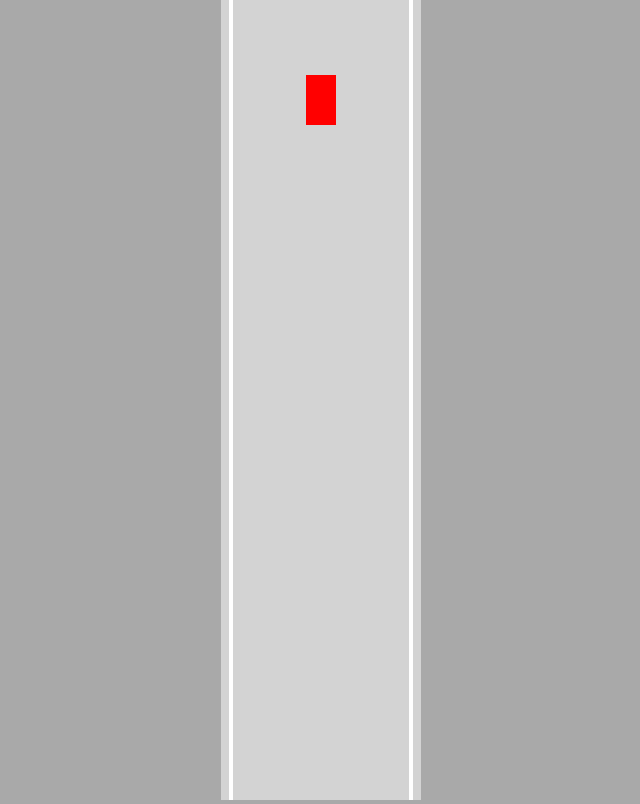
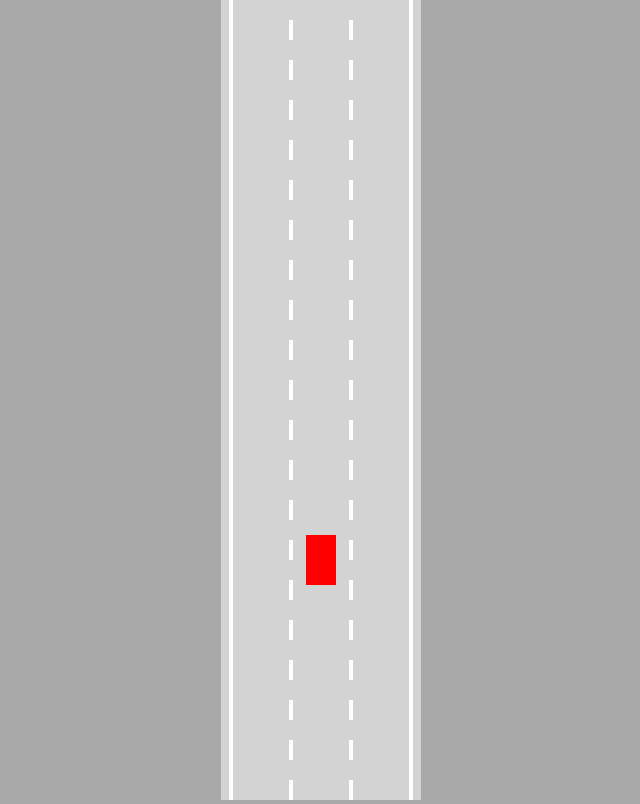
Before and after one commit to Baba-2303/Self-Driving-Car, a plain HTML site: page index.html in a window 1280 px wide. Shown: the whole page, without its empty margins (319-959 px from the left). Drawn offline with Linux system fonts and the light colour scheme.

Commit message:
third Commit Road.js updated

```diff
--- a/index.html
+++ b/index.html
@@ -10,6 +10,7 @@
 <body>
     <canvas id="myCanvas"></canvas>
 
+    <script src="utils.js" type="text/javascript"></script>
     <script src="road.js" type="text/javascript"></script>
     <script src="controls.js" type="text/javascript"></script>
     <script src="car.js" type="text/javascript"></script>
--- a/main.js
+++ b/main.js
@@ -3,7 +3,7 @@ canvas.width = 200;
 
 const ctx = canvas.getContext('2d');
 const road = new Road(canvas.width/2,canvas.width*0.9);
-const car = new Car(100,100,30,50);
+const car = new Car(road.getLaneCenter(1),100,30,50);
 
 
 animate();
@@ -11,7 +11,12 @@ animate();
 function animate(){
     car.update();
     canvas.height = window.innerHeight;
+
+    ctx.save();
+    ctx.translate(0,-car.y+canvas.height*0.7);
     road.draw(ctx);
     car.draw(ctx);
+
+    ctx.restore()
     requestAnimationFrame(animate);
 }
--- a/road.js
+++ b/road.js
@@ -10,19 +10,48 @@ class Road{
         const infinity = 1000000;
         this.top = -infinity;
         this.bottom = infinity;
+
+        const topLeft = {x:this.left,y:this.top}
+        const topRight = {x:this.right,y:this.top}
+        const bottomLeft = {x:this.left,y:this.bottom}
+        const bottomRight = {x:this.right,y:this.bottom}
+
+        this.borders=[
+            [topLeft,bottomLeft],
+            [topRight,bottomRight]
+        ];
     }
+
+    getLaneCenter(laneIndex){
+        const laneWidth = this.width/this.laneCount;
+        return this.left+laneWidth/2+Math.min(laneIndex,this.laneCount-1)*laneWidth;
+    }
+
     draw(ctx){
         ctx.lineWidth = 4;
         ctx.strokeStyle = "white";
 
-        ctx.beginPath();
-        ctx.moveTo(this.left,this.top);
-        ctx.lineTo(this.left,this.bottom);
-        ctx.stroke();
+        for(let i=1;i<=this.laneCount-1;i++){
+            const x = lerp(
+                this.left,
+                this.right,
+                i/this.laneCount
+            );
 
-        ctx.beginPath();
-        ctx.moveTo(this.right,this.top);
-        ctx.lineTo(this.right,this.bottom);
-        ctx.stroke();
+            ctx.setLineDash([20,20]);
+            ctx.beginPath();
+            ctx.moveTo(x,this.top);
+            ctx.lineTo(x,this.bottom);
+            ctx.stroke();
+        }
+
+        ctx.setLineDash([]);
+        this.borders.forEach(border => {
+            ctx.beginPath();
+            ctx.moveTo(border[0].x,border[0].y);
+            ctx.lineTo(border[1].x,border[1].y);
+            ctx.stroke();
+        });
+
     }
 }
--- /dev/null
+++ b/utils.js
@@ -0,0 +1,3 @@
+function lerp(A,B,t){
+    return A + (B-A)*t;
+}
```
